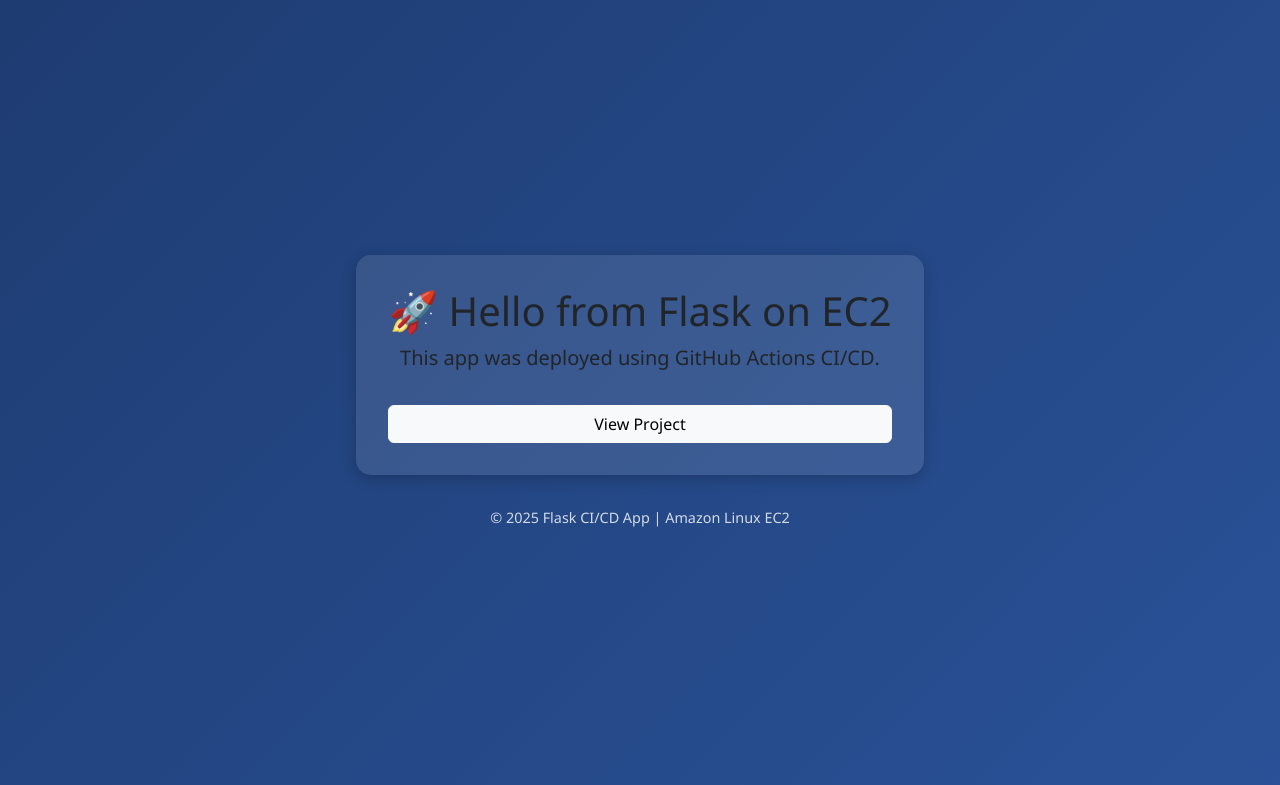
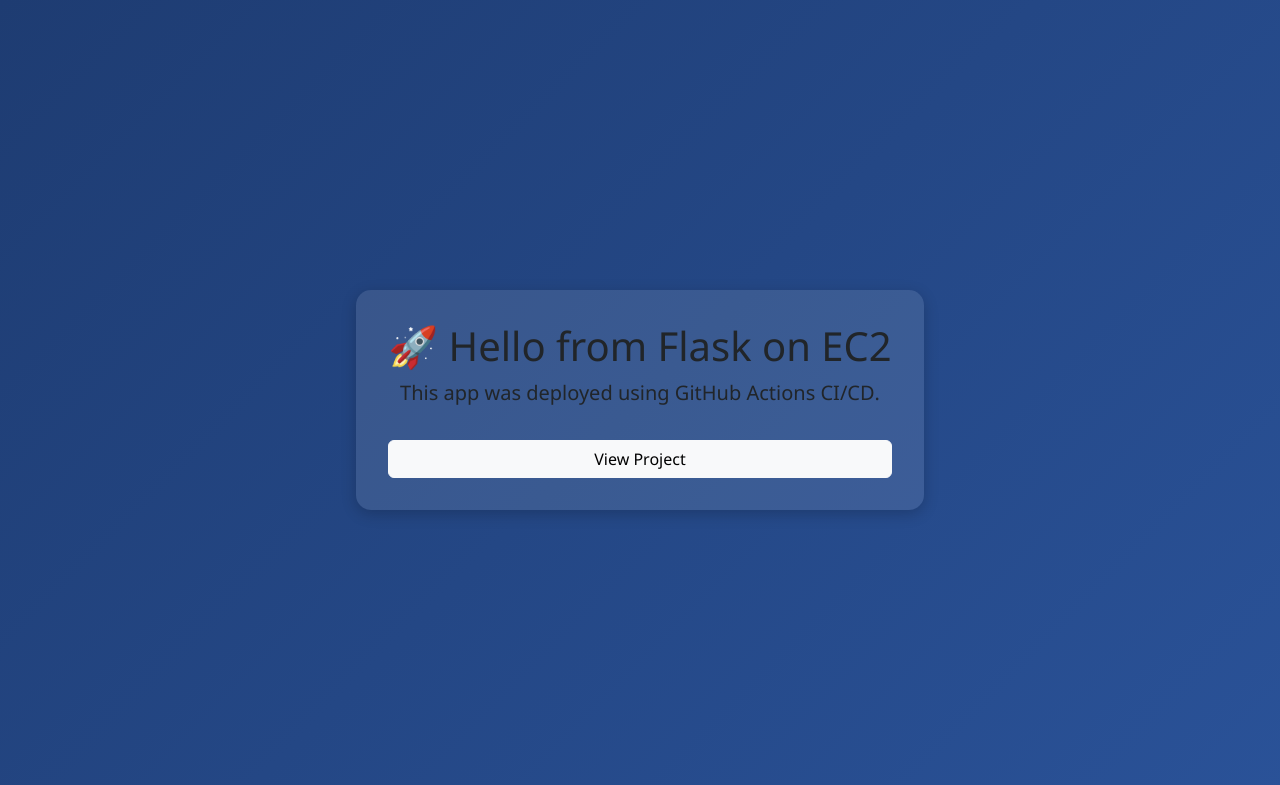
Before and after one commit to Karthikeyan-Jl/Xops, a Flask app: page / in a window 1280 px wide. Shown: the top 785 px of the page. Run offline with Flask 3, Linux system fonts and the light colour scheme.

Commit message:
updated html

```diff
--- a/Task3/templates/index.html
+++ b/Task3/templates/index.html
@@ -35,10 +35,7 @@
   <div class="card">
     <h1>🚀 Hello from Flask on EC2</h1>
     <p class="lead">This app was deployed using <strong>GitHub Actions CI/CD</strong>.</p>
-    <a href="https://github.com" target="_blank" class="btn btn-light mt-3">View Project</a>
+    <a href="https://github.com/Karthikeyan-Jl/Xops/tree/main/Task3" target="_blank" class="btn btn-light mt-3">View Project</a>
   </div>
-  <footer>
-    <p>&copy; 2025 Flask CI/CD App | Amazon Linux EC2</p>
-  </footer>
 </body>
 </html>
```
